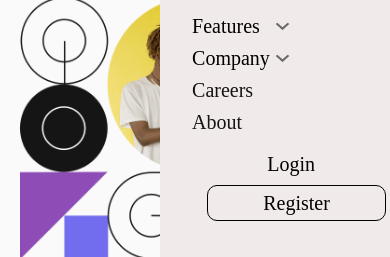
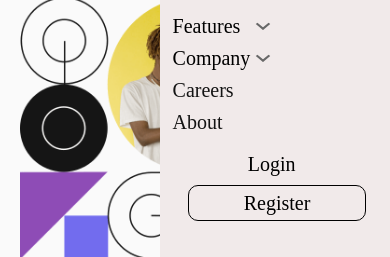
Before and after one commit to S-Core21/Landing-page1, a plain HTML site: page index.html in a window 390 px wide. Both pictures are taken after a click on the button 342 px from the left and 42 px from the top of the page. Shown: the part 70-327 px from the top of the page. Drawn offline with Linux system fonts and the light colour scheme.

Commit message:
second changes

```diff
--- a/index.css
+++ b/index.css
@@ -8,6 +8,7 @@ body{
     gap: 1rem;
     background-color: hsl(0, 0%, 98%);
     margin: 0 0.5rem;
+    overflow: -moz-hidden-unscrollable;
 }
 header{
     display: flex;
@@ -135,6 +136,7 @@ menu div{
     margin: 0 0rem;
     height: auto;
     gap: 0rem;
+    overflow: hidden;
    }
 
     #illustration-image{
@@ -184,7 +186,7 @@ menu div{
         align-items: initial;
     }
     #navbar{
-        width: 95vw;
+        width: 85vw;
         display: flex;
         flex-direction: column;
         justify-content: initial;
--- a/index.html
+++ b/index.html
@@ -7,7 +7,7 @@
     <title>Document</title>
     <link rel="stylesheet" href="index.css">
 </head>
-<body>
+<body id="body">
     <header>
         <div>
         <h2>
--- a/index.js
+++ b/index.js
@@ -16,7 +16,7 @@ let closeBar = document.getElementById('close-bar')
 
 
 if(querry.matches){
-navBar.style.cssText = 'transform: translateX(100%);'
+navBar.style.cssText = 'display: none;'
 }
 
 
@@ -64,13 +64,13 @@ removeAllMenu.addEventListener('mouseover', ()=> {
 menuBar.addEventListener('click', () => {
     menuBar.style.display = 'none'
     closeBar.style.display = 'block'
-   navBar.style.cssText = 'transform: translateX(0);'
+   navBar.style.cssText = 'display: flex;'
    featuresMenuDropdown.style.display = 'none'
    companyMenuDropdown.style.display = 'none'
 })
 
 closeBar.addEventListener('click', () => {
-    navBar.style.cssText = 'transform: translateX(100%);'
+    navBar.style.cssText = 'display: none;'
     closeBar.style.display = 'none'
     menuBar.style.display = 'block'
     featuresMenuDropdown.style.display = 'none'
```
